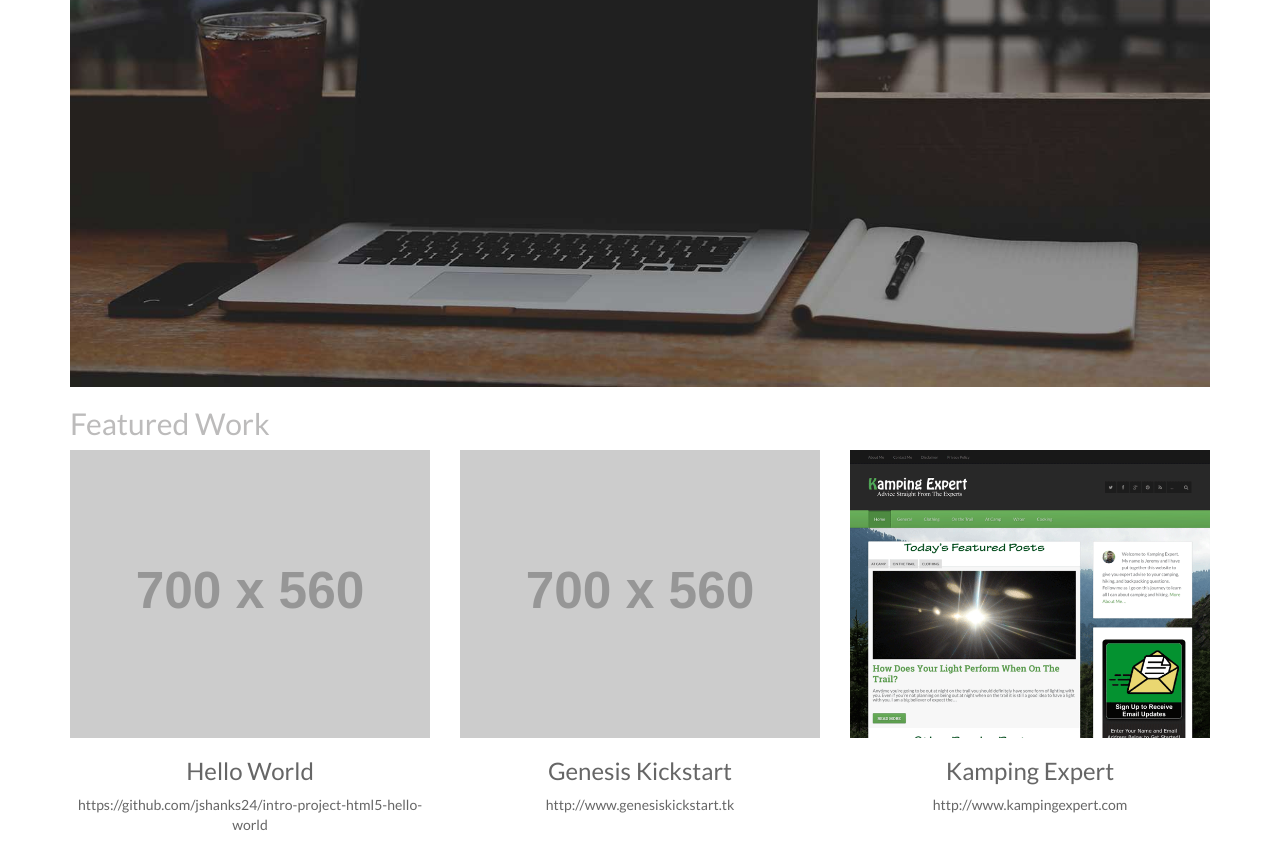
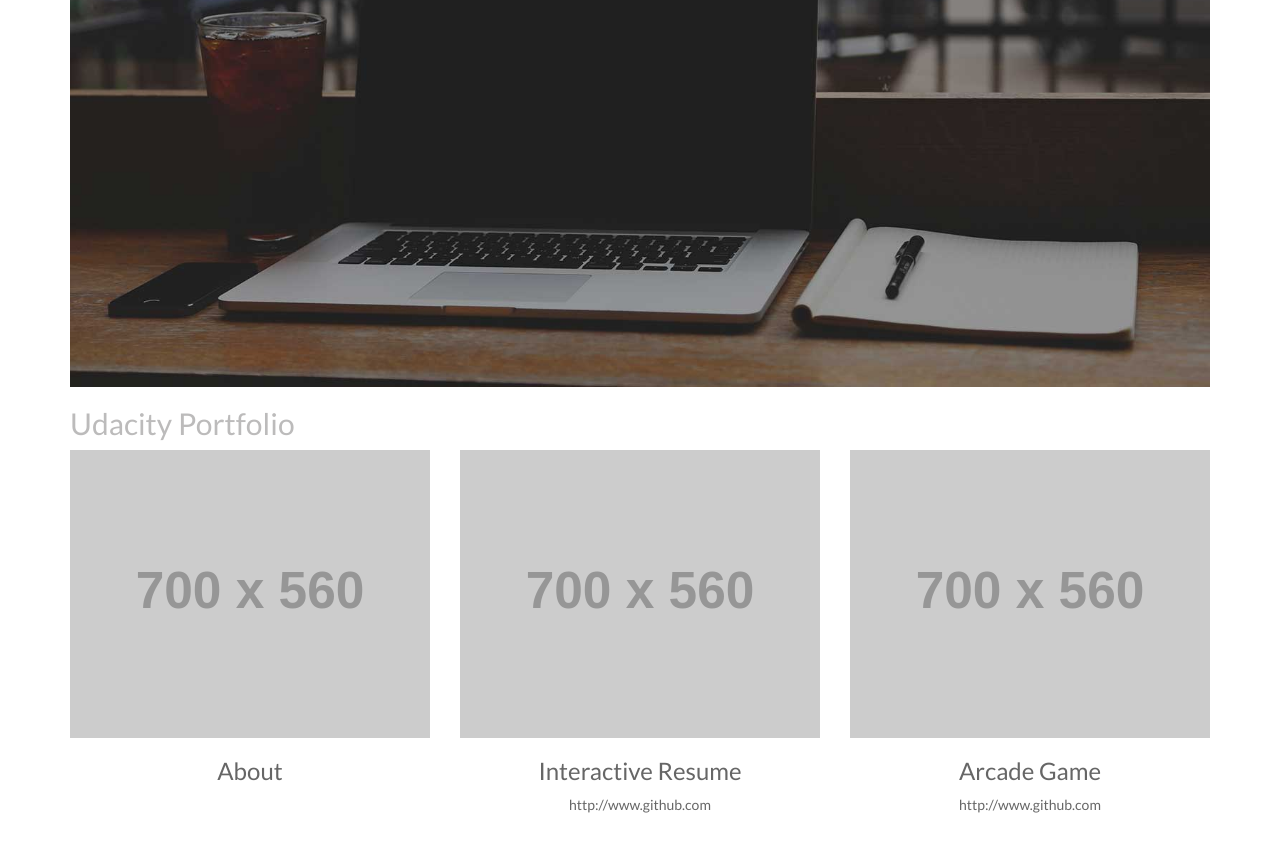
Before and after one commit to Jaisleenkaur/Udacity-Portfolio-Site, a plain HTML site: page index.html in a window 1280 px wide. Shown: the part 267-1112 px from the top of the page. Drawn offline with Linux system fonts and the light colour scheme; placeholder pictures from the web are drawn by us.

Commit message:
Changed Text to more fit purpose of site

```diff
--- a/index.html
+++ b/index.html
@@ -6,7 +6,7 @@
 	<link rel="stylesheet" href="css/bootstrap.min.css">
 	<link rel="stylesheet" href="css/main.css">
 	<link href="http://fonts.googleapis.com/css?family=Lato:300,400,700,300italic,400italic,700italic" rel="stylesheet" type="text/css">
-	<title>Portfolio Site</title>
+	<title>Udacity Portfolio Site</title>
 </head>
 <body>
 	<div class="container">
@@ -32,24 +32,24 @@
 
 		<div class="row">
 			<div class="col-md-12">
-				<h2>Featured Work</h2>
+				<h2>Udacity Portfolio</h2>
 			</div>
 			</div>
 			<div class="row text-center">
 			<div class="col-md-4 col-sm-4">
 				<img class="img-responsive" src="http://placehold.it/700x560&amp;text=Image+Coming+Soon" alt="Image Coming Soon">
-				<h3>Hello World</h3>
-				<p>https://github.com/jshanks24/intro-project-html5-hello-world</p>
+				<h3>About</h3>
+				<p></p>
 			</div>
 			<div class="col-md-4 col-sm-4">
 				<img class="img-responsive" src="http://placehold.it/700x560&amp;text=Image+Coming+Soon" alt="Image Coming Soon">
-				<h3>Genesis Kickstart</h3>
-				<p>http://www.genesiskickstart.tk</p>
+				<h3>Interactive Resume</h3>
+				<p>http://www.github.com</p>
 			</div>
 			<div class="col-md-4 col-sm-4">
-				<img class="img-responsive" src="images/kamping-expert.png" alt="Kamping Expert Screenshot">
-				<h3>Kamping Expert</h3>
-				<p>http://www.kampingexpert.com</p>
+				<img class="img-responsive" src="http://placehold.it/700x560&amp;text=Image+Coming+Soon" alt="Kamping Expert Screenshot">
+				<h3>Arcade Game</h3>
+				<p>http://www.github.com</p>
 			</div>
 		</div>
 	</div>
```
Also changed, not shown: 1 other file.
